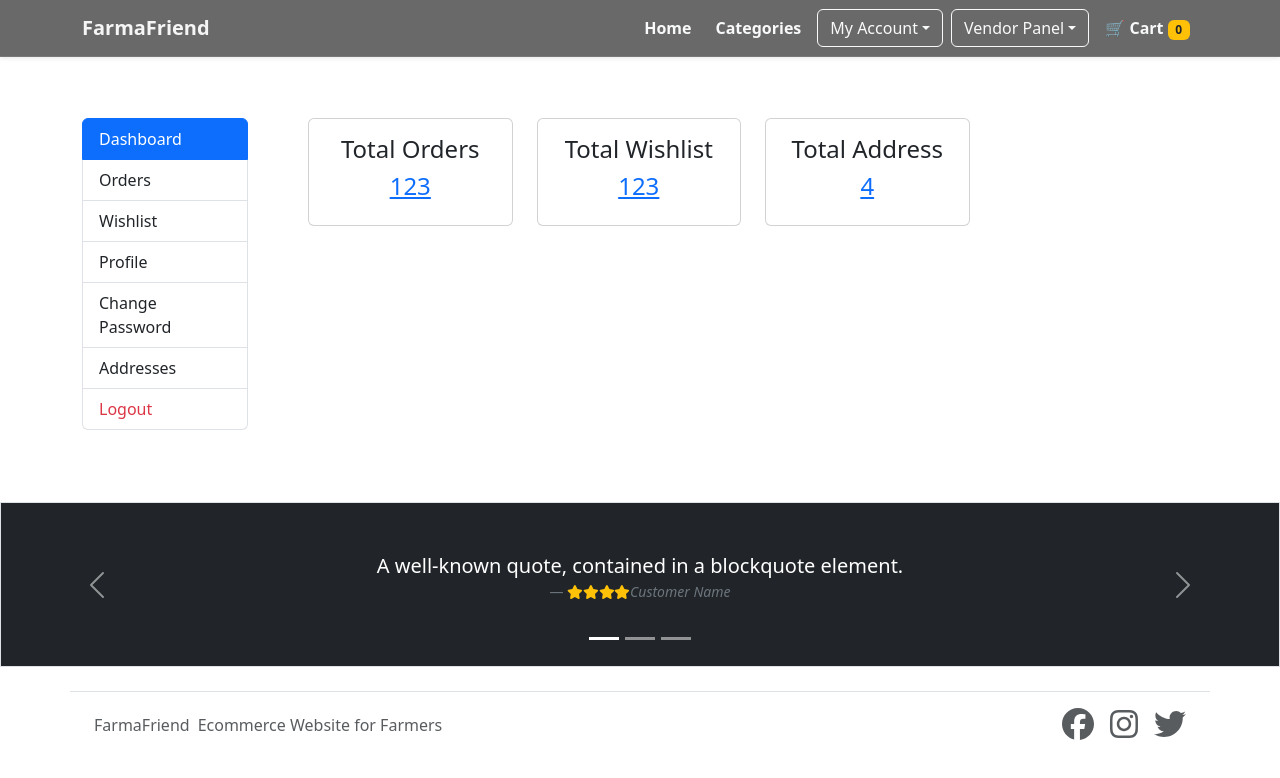
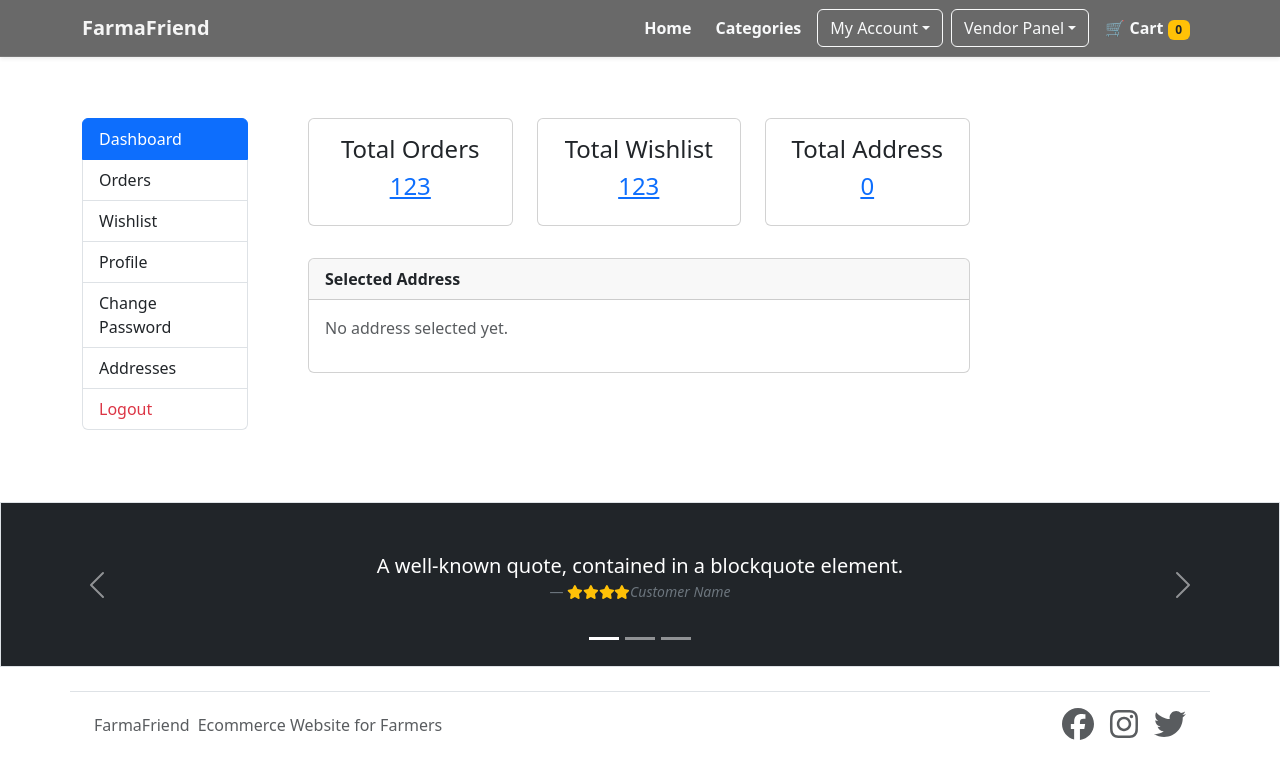
Before and after one commit to Tejas7455/farma_ecommerce, a React (Create React App) app in the folder frontend/: page /customer/dashboard in a window 1280 px wide. Shown: the top 778 px of the page. Built offline with nearby package versions, Linux system fonts and the light colour scheme.

Commit message:
total address on dashboard dynamic

```diff
--- a/frontend/src/Components/Customer/Dashboard.js
+++ b/frontend/src/Components/Customer/Dashboard.js
@@ -1,18 +1,30 @@
-import React from 'react'
+import React, { useEffect, useState } from 'react';
 import { NavLink } from 'react-router-dom';
-import 'bootstrap/dist/css/bootstrap.min.css';
-import 'bootstrap/dist/js/bootstrap.bundle.min';
 import Sidebar from './Sidebar';
+
 function Dashboard() {
+  const [addresses, setAddresses] = useState([]);
+  const [selectedAddress, setSelectedAddress] = useState(null);
+
+  useEffect(() => {
+    const saved = JSON.parse(localStorage.getItem('addresses')) || [];
+    setAddresses(saved);
+
+    const selected = saved.find(a => a.isSelected === true);
+    setSelectedAddress(selected || null);
+  }, []);
+
   return (
-
     <div className='container mt-5'>
       <div className='row'>
         <div className='col-md-2 col-12 mb-5'>
-             <Sidebar/>
+          <Sidebar />
         </div>
+
         <div className='col-md-10 col-12 mb-2'>
           <div className='row ms-4'>
+
+            {/* Orders */}
             <div className='col-md-3 mb-2'>
               <div className='card'>
                 <div className='card-body text-center'>
@@ -21,6 +33,8 @@ function Dashboard() {
                 </div>
               </div>
             </div>
+
+            {/* Wishlist */}
             <div className='col-md-3 mb-2'>
               <div className='card'>
                 <div className='card-body text-center'>
@@ -29,20 +43,58 @@ function Dashboard() {
                 </div>
               </div>
             </div>
+
+            {/* Address Count */}
             <div className='col-md-3 mb-2'>
               <div className='card'>
                 <div className='card-body text-center'>
                   <h4>Total Address</h4>
-                            <h4><NavLink to="#">4</NavLink></h4>
+                  <h4>
+                    <NavLink to="/customer/address/">
+                      {addresses.length}
+                    </NavLink>
+                  </h4>
                 </div>
               </div>
             </div>
+
+          </div>
+
+          {/* Selected Address Section */}
+          <div className="row ms-4 mt-4">
+            <div className="col-md-9">
+              <div className="card">
+                <div className="card-header fw-bold">
+                  Selected Address
+                </div>
+
+                <div className="card-body">
+                  {selectedAddress ? (
+                    <>
+                      <p className="fw-bold">{selectedAddress.address}</p>
+                      {selectedAddress.road && <p>{selectedAddress.road}</p>}
+                      {selectedAddress.landmark && (
+                        <p>Landmark: {selectedAddress.landmark}</p>
+                      )}
+                      <p>
+                        {selectedAddress.city}, {selectedAddress.state}
+                      </p>
+                      <p>Pincode: {selectedAddress.pincode}</p>
+                    </>
+                  ) : (
+                    <p className="text-muted">
+                      No address selected yet.
+                    </p>
+                  )}
                 </div>
               </div>
             </div>
           </div>
 
-  )
+        </div>
+      </div>
+    </div>
+  );
 }
 
 export default Dashboard;
```
Also changed, not shown: 1 other file (tests, documents, lock files or other folders). Lines whose indentation alone changed are shown as unchanged.
